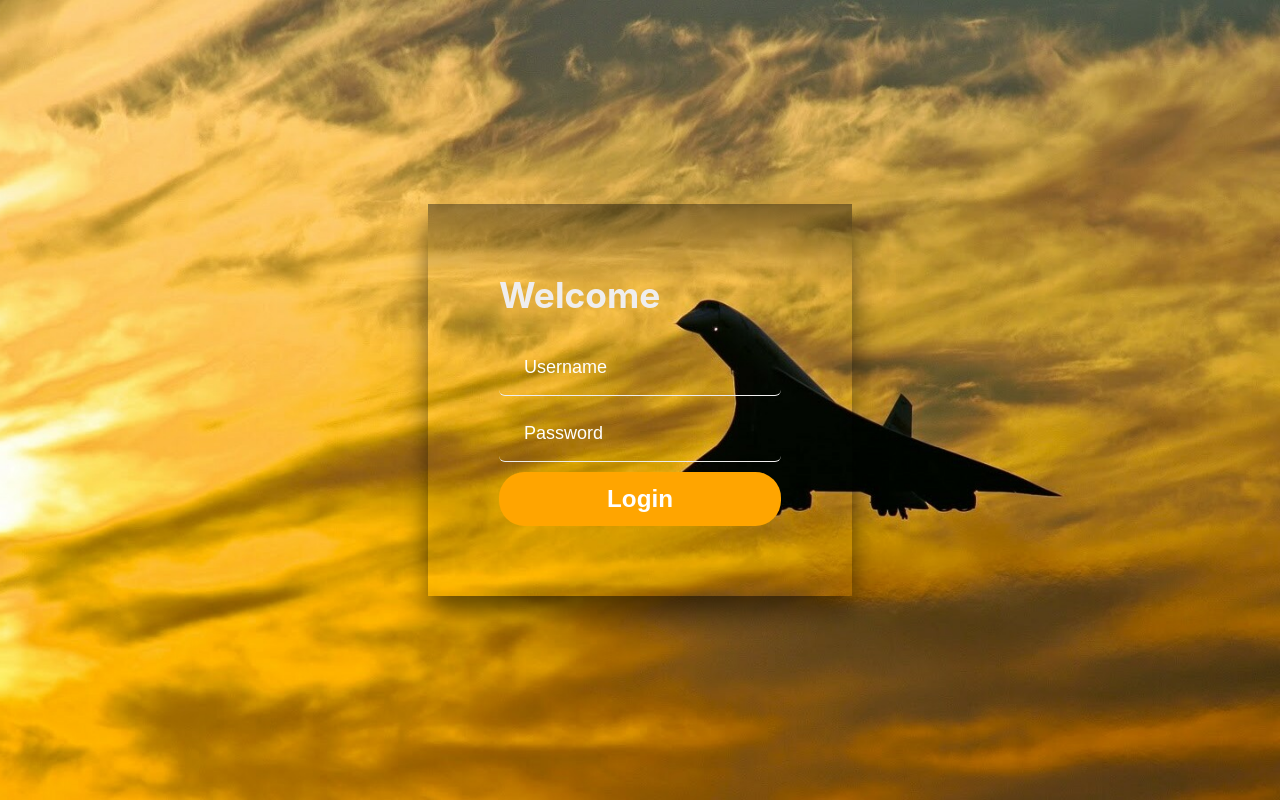
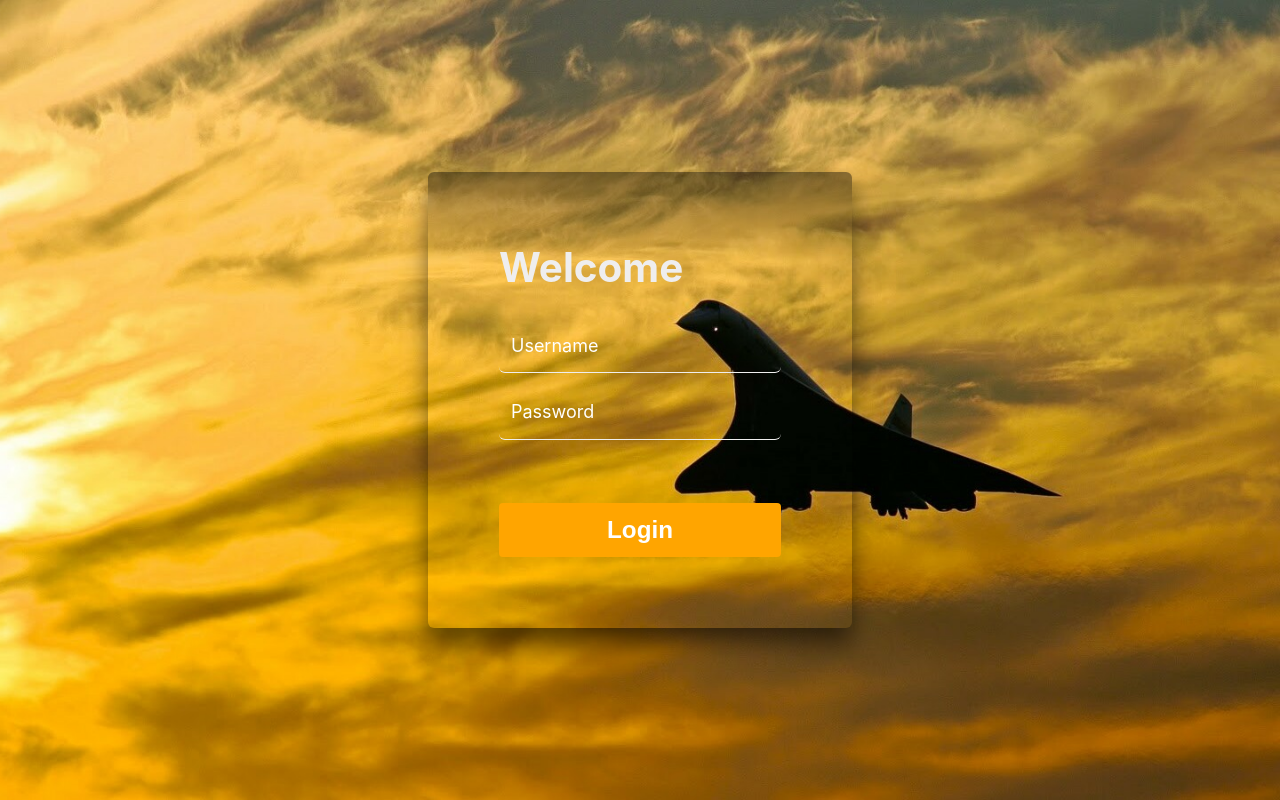
Before and after one commit to gabriel-arno-voltolini/react_dev, a React (Create React App) app in the folder react-tests/: page / in a window 1280 px wide. Built offline with nearby package versions, Linux system fonts and the light colour scheme.

Commit message:
Adicao de animacao para campos do login

```diff
--- a/react-tests/src/pages/login/login.css
+++ b/react-tests/src/pages/login/login.css
@@ -1,12 +1,22 @@
 h1 {
-  font-size: 3.5ch;
+  font-size: 4ch;
   color: rgb(239, 238, 238);
   margin: 0 0 0.3em 0;
   padding-bottom: 0.5ch;
   position: inherit;
 }
 
-input {
+input:focus {
+  outline: none;
+}
+
+.custom-field {
+  position: relative;
+  font-size: 14px;
+  padding-top: 20px;
+}
+
+.custom-field input {
   font-size: large;
   color: #fff;
   padding: 2.5ch;
@@ -18,54 +28,22 @@ input {
   border-bottom: 1px solid rgb(239, 238, 238);
 }
 
-div.input-block {
-  position: relative;
-}
-div.input-block input {
-  font-weight: 500;
-  font-size: 1.6rem;
-  color: #495055;
-  width: 350px;
-  padding: 15px 15px;
-  border-radius: 1rem;
-  border: 2px solid #d9d9d9;
-  outline: none;
-}
-div.input-block span.placeholder {
+.custom-field .placeholder {
+  font-size: large;
   position: absolute;
-  margin: 17px 0;
-  padding: 0 4px;
-  font-family: Roboto, sans-serif;
-  color: #6c757d;
-  display: flex;
-  align-items: center;
-  font-size: 1.6rem;
-  top: 0;
-  left: 17px;
-  transition: all 0.2s;
-  transform-origin: 0% 0%;
-  background: none;
-  pointer-events: none;
-}
-div.input-block input:valid + span.placeholder,
-div.input-block input:focus + span.placeholder {
-  transform: scale(0.8) translateY(-30px);
-  background: #fff;
-}
-div.input-block input:focus {
-  color: #284b63;
-  border-color: #284b63;
-}
-div.input-block input:focus + span.placeholder {
-  color: #284b63;
+  left: 12px;
+  top: calc(50% + 10px);
+  transform: translateY(-50%);
+  color: white;
+  transition: top 0.3s ease-in-out, font-size 0.3s ease-in-out,
+    color 0.3s ease-in-out;
 }
 
-::placeholder {
+.custom-field input:valid + .placeholder,
+.custom-field input:focus + .placeholder {
+  top: 10px;
+  font-size: 12px;
   color: white;
-}
-
-input:focus {
-  outline: none;
 }
 
 button {
@@ -76,7 +54,8 @@ button {
   background: orange;
   color: white;
   font-size: 2.4ch;
-  border-radius: 2vw;
+  border-radius: 4px;
+  margin-top: 4ch;
   font-weight: bold;
 }
 
@@ -100,10 +79,9 @@ button:hover {
 
 #login-div {
   box-shadow: 0px 15px 25px rgba(0, 0, 0, 0.561);
-  /* box-shadow: 1ch 1ch 1ch 2ch rgba(0.42, 0.1, 0.1, 0.1); */
   align-content: center;
   padding: 7ch;
-  /* background-color: rgba(0, 0, 0, 0.055); */
+  border-radius: 6px;
   background-image: linear-gradient(
     rgba(0, 0, 0, 0.426),
     rgba(0, 0, 0, 0),
--- a/react-tests/src/pages/login/login.js
+++ b/react-tests/src/pages/login/login.js
@@ -6,8 +6,18 @@ function Login() {
             <div id='login-div'>
                 <h1>Welcome</h1>
                 <form>
-                    <input type='text' placeholder='Username' /><br />
-                    <input type='password' placeholder='Password' /><br />
+                    <div className=''>
+                        <label className='custom-field'>
+                            <input type='text' required />
+                            <span class="placeholder">Username</span>
+                        </label>
+                    </div>
+                    <div>
+                    <label className='custom-field'>
+                        <input type='password' required />
+                        <span class="placeholder">Password</span>
+                    </label>
+                    </div>
                     <button>Login</button>
                 </form>
             </div>
```
